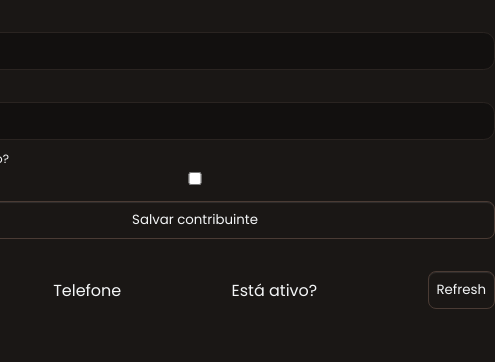
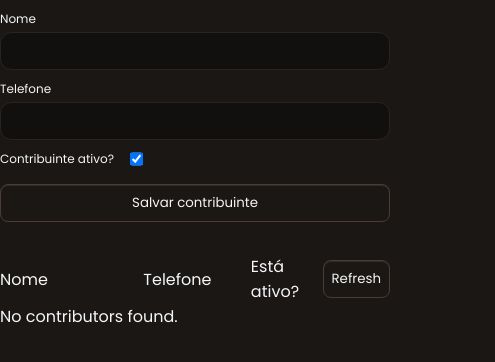
Before and after one commit to raphamissias/CashBook, an Angular app in the folder frontend/: page /contributors in a window 390 px wide. Shown: the top 362 px of the page, 495 px wide, since content can reach past the window. Built offline with nearby package versions, Linux system fonts and the light colour scheme.

Commit message:
fix: fix `phone` variable name and `contributors`page style

```diff
--- a/frontend/src/app/components/primary-input/primary-input.css
+++ b/frontend/src/app/components/primary-input/primary-input.css
@@ -29,3 +29,8 @@
 .input-chk {
   flex-direction: row;
 }
+
+.input-wrapper.input-chk {
+  flex-direction: row;
+  gap: 1rem;
+}
--- a/frontend/src/app/components/primary-input/primary-input.html
+++ b/frontend/src/app/components/primary-input/primary-input.html
@@ -1,4 +1,10 @@
-<div class="input-wrapper">
+<div class="input-wrapper" [class.input-chk]="type === 'checkbox'">
   <label [for]="inputName">{{ label }}</label>
-  <input [type]="type" [placeholder]="placeholder" [value]="value" (input)="onInput($event)" />
+  <input
+    [type]="type"
+    [placeholder]="placeholder"
+    [value]="value"
+    (input)="onInput($event)"
+    [checked]="isChecked"
+  />
 </div>
--- a/frontend/src/app/components/primary-input/primary-input.ts
+++ b/frontend/src/app/components/primary-input/primary-input.ts
@@ -24,7 +24,7 @@ export class PrimaryInput implements ControlValueAccessor {
   @Input() placeholder: string = '';
 
   value: string = '';
-  isChecked: boolean = false;
+  isChecked: boolean = true;
   onChange: any = () => {};
   onTouched: any = () => {};
 
--- a/frontend/src/app/pages/contributors/contributors.css
+++ b/frontend/src/app/pages/contributors/contributors.css
@@ -1,6 +1,12 @@
+:host {
+  width: 100%;
+  display: flex;
+  justify-content: center;
+}
+
 main {
   max-width: 600px;
-  width: 600px;
+  width: 100%;
 
   display: flex;
   flex-direction: column;
@@ -25,9 +31,33 @@ main {
   flex-direction: column;
 }
 
-li {
+.dtg-header {
+  width: 100%;
   display: flex;
   align-items: center;
-  justify-content: space-between;
+}
+
+.dtg-items {
+  display: flex;
+  flex-direction: column;
+
+  gap: 1rem;
+}
+
+.dtg-item {
+  display: flex;
+  align-items: center;
   list-style-type: none;
 }
+
+.column-1 {
+  width: 40%;
+}
+
+.column-2 {
+  width: 30%;
+}
+
+.column-3 {
+  width: 20%;
+}
--- a/frontend/src/app/pages/contributors/contributors.html
+++ b/frontend/src/app/pages/contributors/contributors.html
@@ -2,17 +2,28 @@
   <div class="form-wrap">
     <form [formGroup]="contributorsForm">
       <app-primary-input formControlName="name" label="Nome" />
-      <app-primary-input formControlName="phone" label="Telefone" />
+      <app-primary-input formControlName="phoneNumber" label="Telefone" />
       <app-primary-input formControlName="isActive" label="Contribuinte ativo?" type="checkbox" />
     </form>
     <button (click)="submit()">Salvar contribuinte</button>
   </div>
-  <ul class="dtg">
-    <li class="dtg-header">
+  <div class="dtg">
+    <div class="dtg-header">
       <span class="column-1">Nome</span>
       <span class="column-2">Telefone</span>
       <span class="column-3">Está ativo?</span>
       <span><button (click)="refreshContributors()">Refresh</button></span>
-    </li>
-  </ul>
+    </div>
+    <ul class="dtg-items">
+      @for (contributor of contributors; track contributor.id) {
+        <li class="dtg-item">
+          <div class="column-1">{{ contributor.name }}</div>
+          <div class="column-2">{{ contributor.phoneNumber }}</div>
+          <div class="column-3">{{ contributor.isActive }}</div>
+        </li>
+      } @empty {
+        <li class="dtg-item">No contributors found.</li>
+      }
+    </ul>
+  </div>
 </main>
--- a/frontend/src/app/pages/contributors/contributors.ts
+++ b/frontend/src/app/pages/contributors/contributors.ts
@@ -3,10 +3,12 @@ import { PrimaryInput } from '../../components/primary-input/primary-input';
 import { FormControl, FormGroup, ReactiveFormsModule, Validators } from '@angular/forms';
 import { ContributorService } from '../../services/contributor-service';
 import { ContributorGetResponse } from '../../types/contributorResponse';
+import { CommonModule } from '@angular/common';
 
 @Component({
   selector: 'app-contributors',
-  imports: [PrimaryInput, ReactiveFormsModule],
+  standalone: true,
+  imports: [CommonModule, PrimaryInput, ReactiveFormsModule],
   templateUrl: './contributors.html',
   styleUrl: './contributors.css',
 })
@@ -17,15 +19,15 @@ export class Contributors {
   constructor(private contributorService: ContributorService) {
     this.contributorsForm = new FormGroup({
       name: new FormControl('', [Validators.required]),
-      phone: new FormControl('', [Validators.required]),
-      isActive: new FormControl(false),
+      phoneNumber: new FormControl('', [Validators.required]),
+      isActive: new FormControl(true),
     });
   }
 
   submit() {
-    const { name, phone, isActive } = this.contributorsForm.value;
+    const { name, phoneNumber, isActive } = this.contributorsForm.value;
 
-    this.contributorService.post(name, phone, isActive).subscribe({
+    this.contributorService.post(name, phoneNumber, isActive).subscribe({
       next: () => console.log('sucesso!'),
       error: () => console.log('error'),
     });
@@ -34,7 +36,7 @@ export class Contributors {
   refreshContributors() {
     this.contributorService.get().subscribe({
       next: (res) => {
-        this.contributors = res;
+        this.contributors = [...res];
         console.log(this.contributors);
       },
       error: (err) => console.log(err),
--- a/frontend/src/app/services/contributor-service.ts
+++ b/frontend/src/app/services/contributor-service.ts
@@ -10,10 +10,10 @@ export class ContributorService {
 
   constructor(private httpClient: HttpClient) {}
 
-  post(name: string, phone: string, isActive: boolean) {
+  post(name: string, phoneNumber: string, isActive: boolean) {
     return this.httpClient.post<ContributorPostResponse>(
       this.apiUrl,
-      { name, phone, isActive },
+      { name, phoneNumber, isActive },
       {
         headers: new HttpHeaders({
           'Content-Type': 'application/json',
--- a/frontend/src/styles.css
+++ b/frontend/src/styles.css
@@ -7,6 +7,12 @@
   margin: 0;
   box-sizing: border-box;
   font-family: "Poppins", sans-serif;
+}
+
+app-root {
+  width: 100%;
+  display: flex;
+  justify-content: center;
 }
 
 :root {
```
Also changed, not shown: frontend/src/app/types/contributorResponse.ts (+4 -4 lines).
